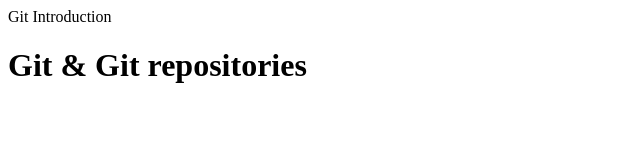
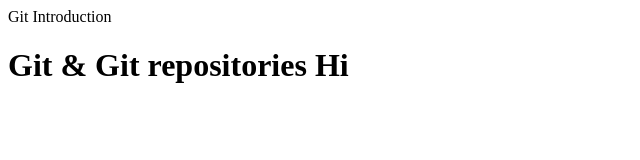
Before and after one commit to drRmadhavi/Helloworld, a plain HTML site: page index.html in a window 1280 px wide. Shown: the full height of the page, 0-640 px from the left. Drawn offline with Linux system fonts and the light colour scheme.

Commit message:
Initial commit

```diff
--- a/index.html
+++ b/index.html
@@ -2,6 +2,6 @@
     <head> Git Introduction</head>
     <title> My First Class</title>
     <h1>
-        Git & Git repositories
+        Git & Git repositories Hi
     </h1>
     </html>
```
Also changed, not shown: page.html (added, +4 -0 lines).
